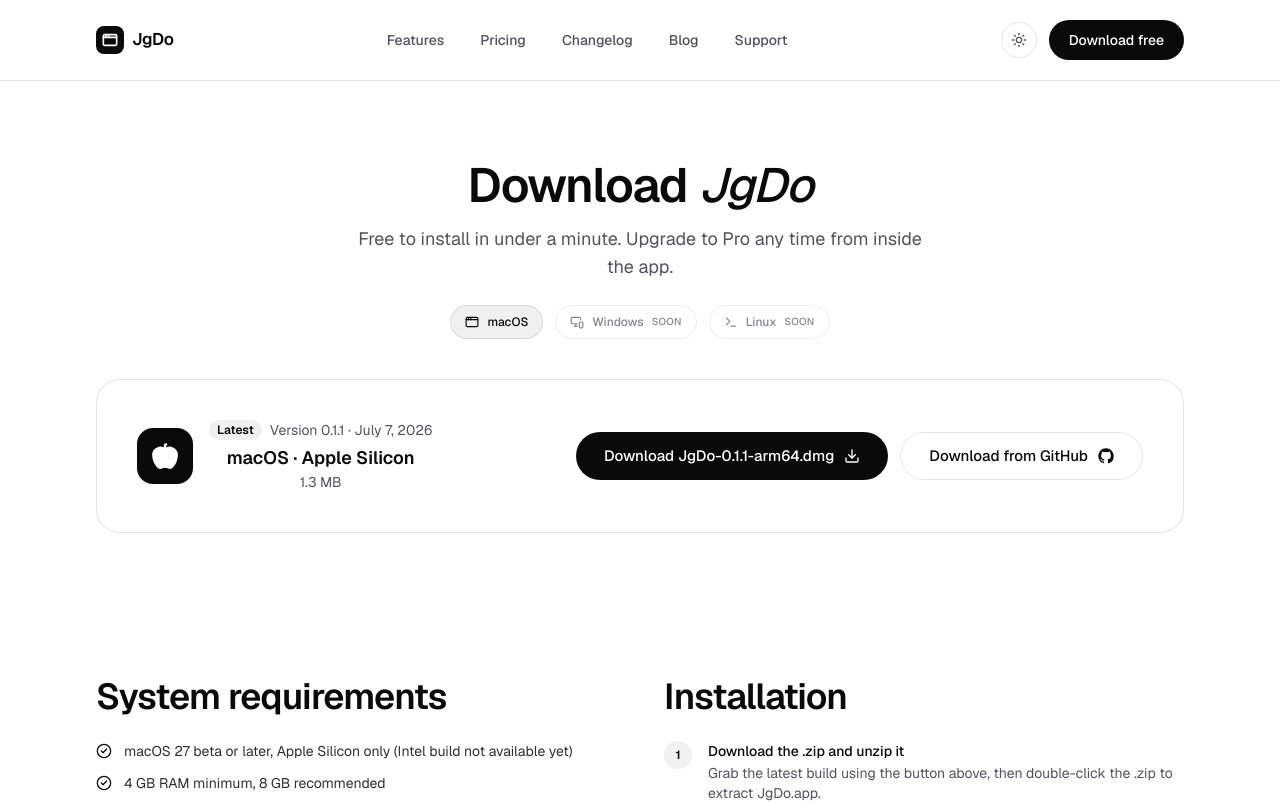
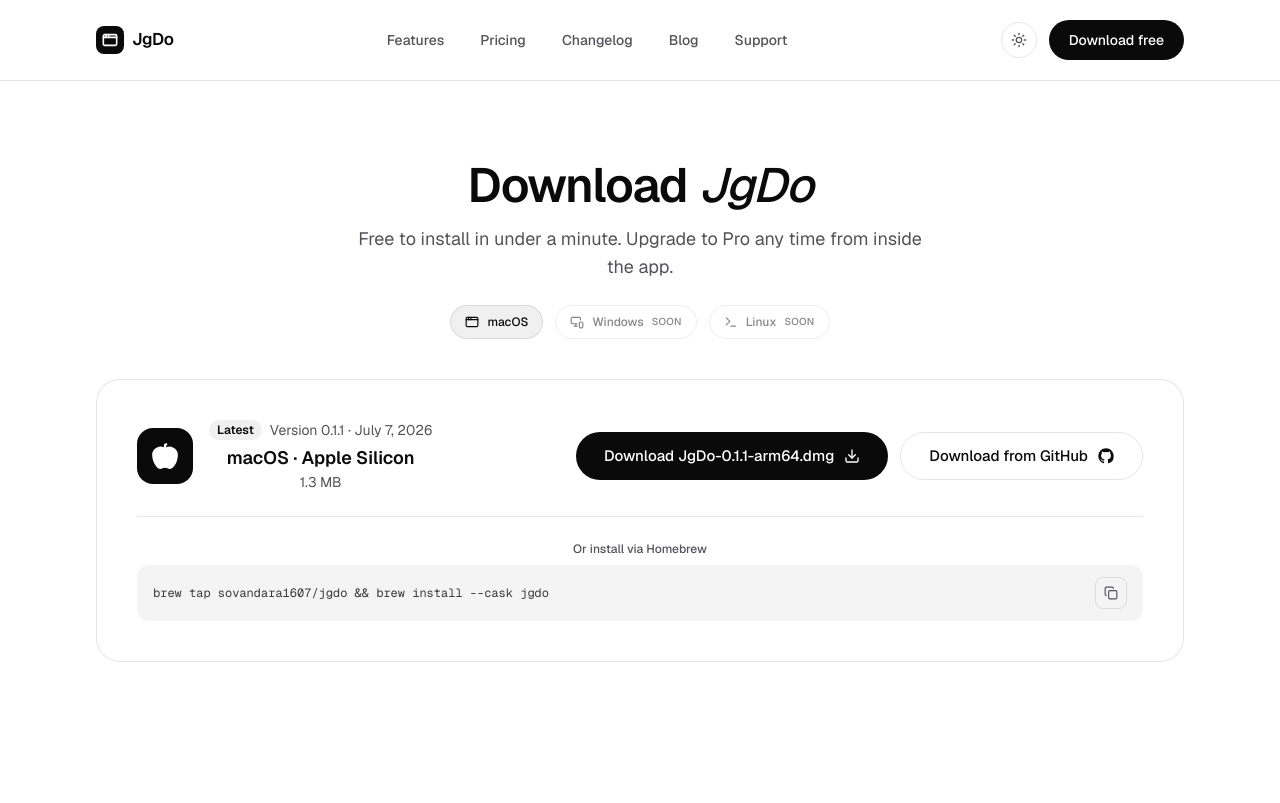
Before and after one commit to sovandara1607/jgdo, a Next.js app: page /download in a window 1280 px wide. Shown: the top 803 px of the page. Built offline with nearby package versions, Linux system fonts and the light colour scheme.

Commit message:
feat: add Homebrew install option to download page
Publish a personal tap (sovandara1607/homebrew-jgdo) with a jgdo cask,
and surface a copyable `brew tap ... && brew install --cask jgdo`
command on the download card as an alternative to the direct .dmg and
GitHub downloads.

```diff
--- /dev/null
+++ b/src/components/copy-command-row.tsx
@@ -0,0 +1,34 @@
+"use client";
+
+import { useState } from "react";
+import { Check, Copy } from "lucide-react";
+import { cn } from "@/lib/utils";
+
+export function CopyCommandRow({ command, className }: { command: string; className?: string }) {
+  const [copied, setCopied] = useState(false);
+
+  async function handleCopy() {
+    await navigator.clipboard.writeText(command);
+    setCopied(true);
+    setTimeout(() => setCopied(false), 1500);
+  }
+
+  return (
+    <div
+      className={cn(
+        "flex items-center justify-between gap-4 rounded-xl bg-surface-muted px-4 py-3",
+        className
+      )}
+    >
+      <p className="min-w-0 truncate font-mono text-xs text-foreground/80">{command}</p>
+      <button
+        type="button"
+        onClick={handleCopy}
+        aria-label="Copy command"
+        className="flex h-8 w-8 shrink-0 items-center justify-center rounded-lg border border-border text-muted-foreground transition-colors hover:text-foreground"
+      >
+        {copied ? <Check className="h-3.5 w-3.5 text-accent" /> : <Copy className="h-3.5 w-3.5" />}
+      </button>
+    </div>
+  );
+}
--- a/src/components/download-card.tsx
+++ b/src/components/download-card.tsx
@@ -1,6 +1,7 @@
 import { Apple, Download } from "lucide-react";
 import { GithubIcon } from "@/components/icons/brand-icons";
 import { Button } from "@/components/ui/button";
+import { CopyCommandRow } from "@/components/copy-command-row";
 import { siteConfig } from "@/data/site";
 import { formatBytes, formatDate } from "@/lib/utils";
 import type { AppRelease } from "@/types";
@@ -43,6 +44,14 @@
           </Button>
         </div>
       </div>
+
+      <div className="mt-6 border-t border-border pt-6">
+        <p className="text-xs font-medium text-muted-foreground">Or install via Homebrew</p>
+        <CopyCommandRow
+          className="mt-2"
+          command="brew tap sovandara1607/jgdo && brew install --cask jgdo"
+        />
+      </div>
     </div>
   );
 }
```
